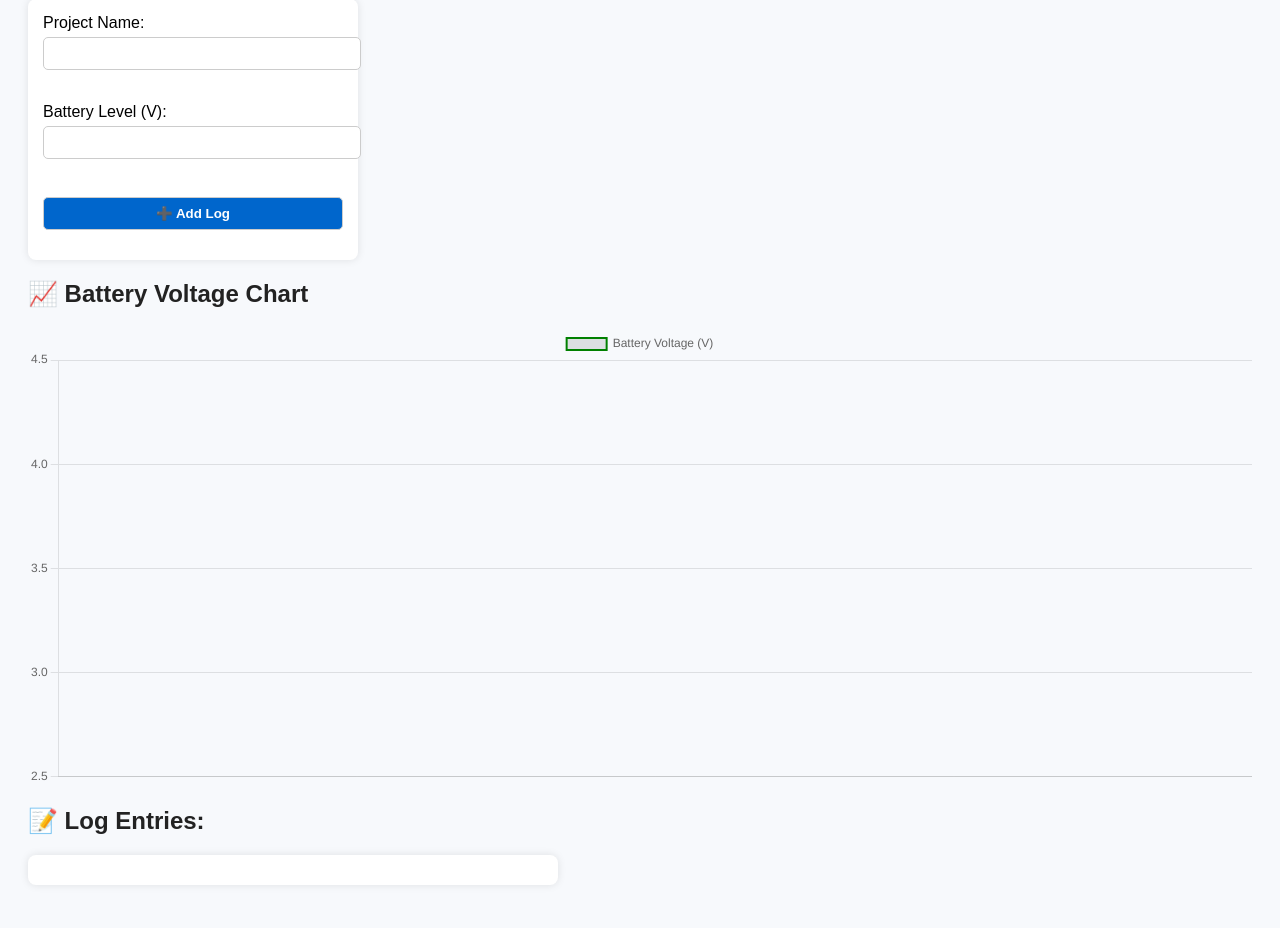
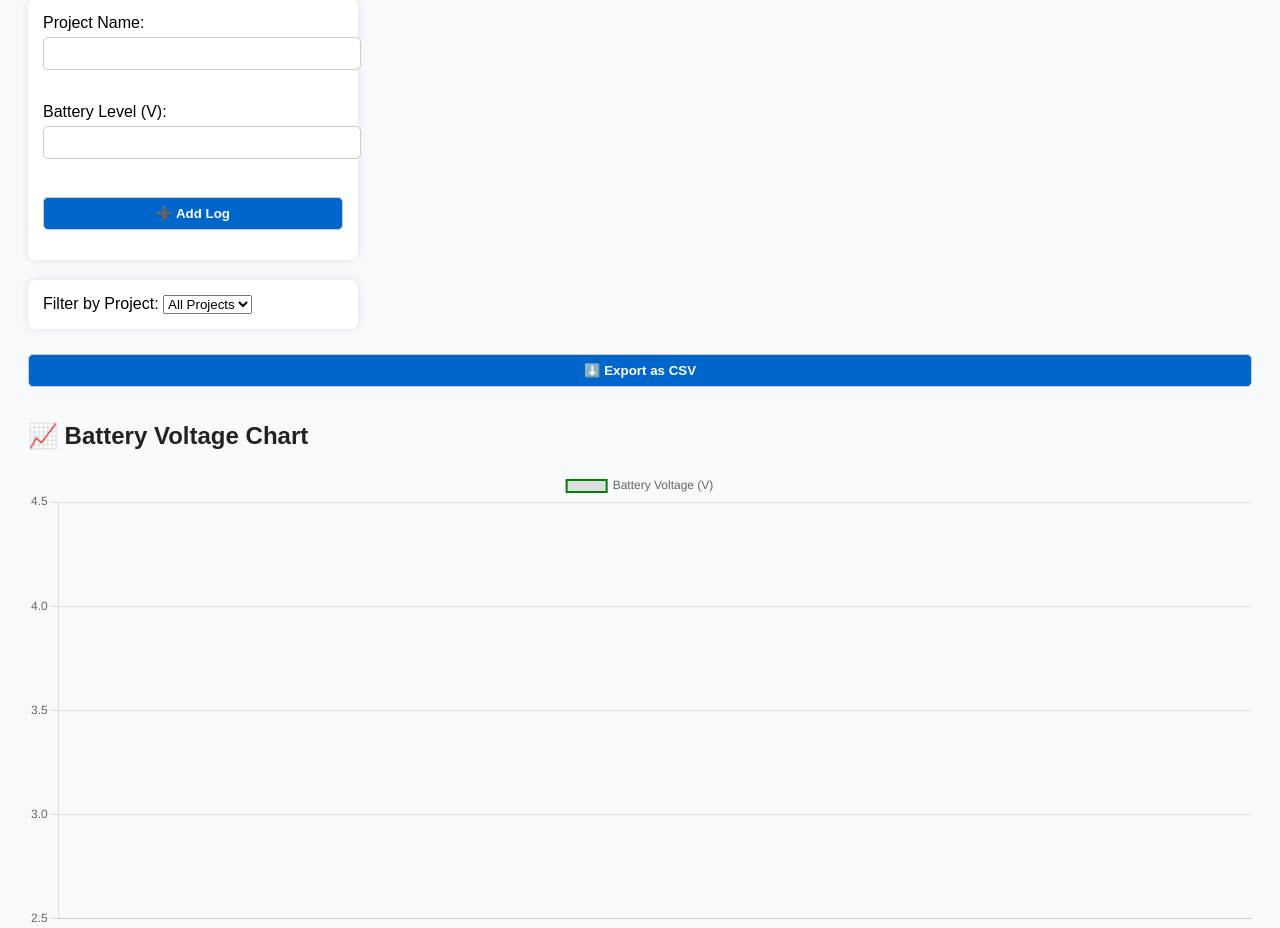
Before and after one commit to ayoola-gabriel/flask_app_demo, a Flask app: page / in a window 1280 px wide. Shown: the part 110-1038 px from the top of the page. Before the commit the page ends 944 px from the top, so only its background shows below. Run offline with Flask 3, Linux system fonts and the light colour scheme.

Commit message:
added a link to download data

```diff
--- a/templates/form.html
+++ b/templates/form.html
@@ -1,9 +1,11 @@
 <!DOCTYPE html>
 <html>
+
 <head>
     <title>Battery Log Dashboard</title>
     <link rel="stylesheet" href="{{ url_for('static', filename='style.css') }}">
 </head>
+
 <body>
     <h1>📊 Battery Log</h1>
 
@@ -18,13 +20,31 @@
         <button type="submit">➕ Add Log</button>
     </form>
 
+    <form method="get" action="/">
+        <label for="project">Filter by Project:</label>
+        <select name="project" onchange="this.form.submit()">
+            <option value="">All Projects</option>
+            {% for name in project_names %}
+            <option value="{{ name }}" {% if name==selected %}selected{% endif %}>
+                {{ name }}
+            </option>
+            {% endfor %}
+        </select>
+    </form>
+
+    <a href="/export{% if selected %}?project={{ selected }}{% endif %}">
+        <button type="button">⬇️ Export as CSV</button>
+    </a>
+
+
+
     <!-- 📈 Battery Voltage Chart -->
     <h2>📈 Battery Voltage Chart</h2>
     <canvas id="voltageChart" width="400" height="150"></canvas>
 
     <script src="https://cdn.jsdelivr.net/npm/chart.js"></script>
     <script>
-        window.addEventListener('DOMContentLoaded', function() {
+        window.addEventListener('DOMContentLoaded', function () {
 
 
             const ctx = document.getElementById('voltageChart').getContext('2d');
@@ -69,4 +89,5 @@
         {% endfor %}
     </ul>
 </body>
+
 </html>
```
Lines whose indentation alone changed are shown as unchanged.
